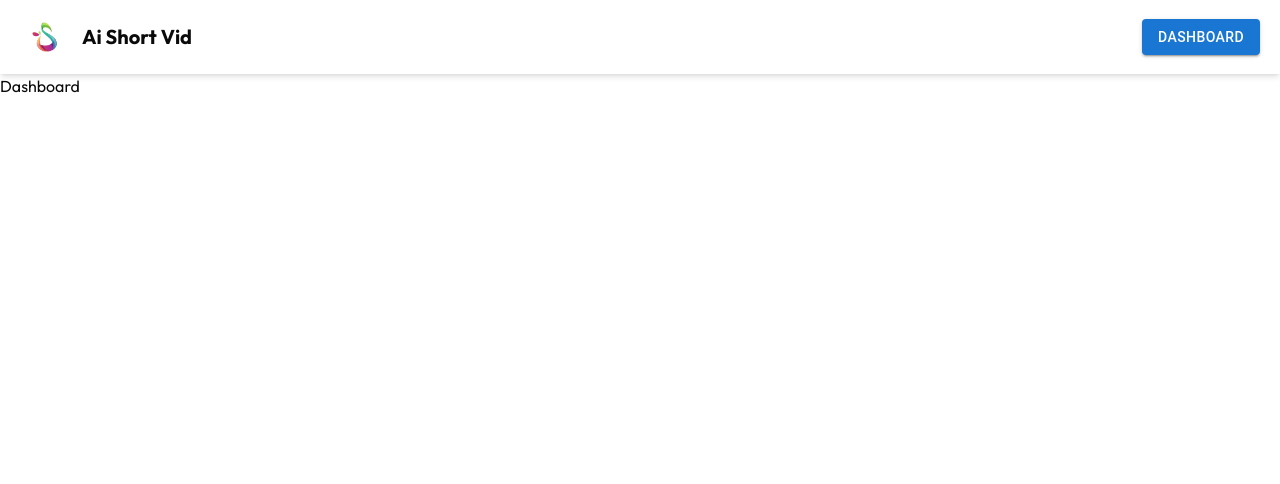
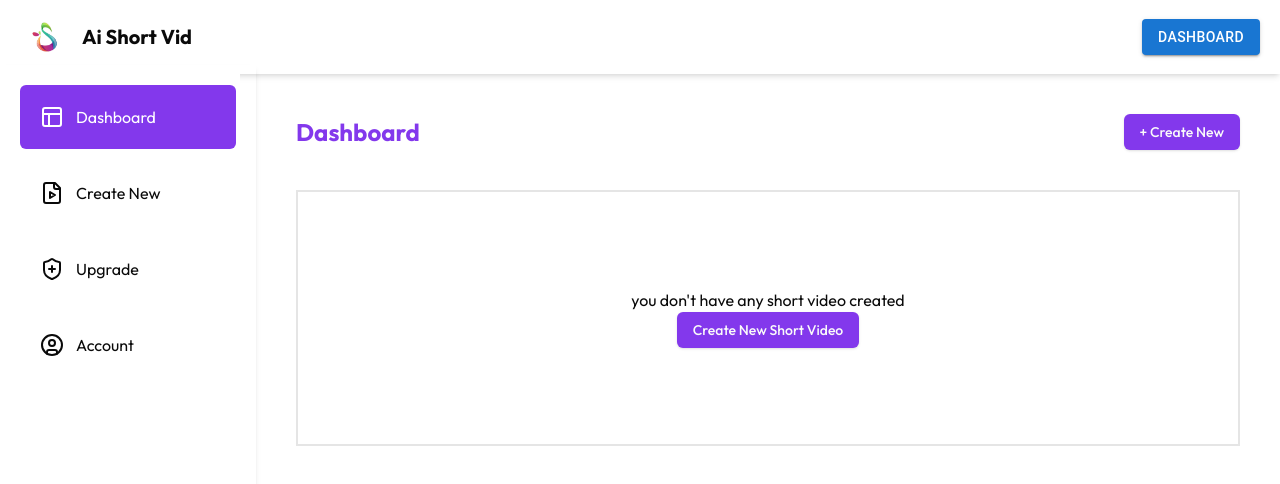
Before and after one commit to codersonamsingh/ai-uses-for-project, a Next.js app: page /dashboard in a window 1280 px wide. Shown: the top 484 px of the page. Built offline with nearby package versions, Linux system fonts and the light colour scheme; no server answers.

Commit message:
emptystate running

```diff
--- /dev/null
+++ b/app/dashboard/_components/EmptyState.jsx
@@ -0,0 +1,15 @@
+import React from 'react'
+import { Button } from '../../../@/components/ui/button'
+import Link from 'next/link'
+
+function EmptyState() {
+    return (
+        <div className='p-5 py-24 flex items-center flex-col mt-10 border-2 border-das'>
+            <h2>you don't have any short video created</h2>
+            <Link href={'/dashboard/create-new'}>
+            <Button>Create New Short Video</Button>
+            </Link>
+        </div>
+    )
+}
+export default EmptyState
--- a/app/dashboard/_components/Header.jsx
+++ b/app/dashboard/_components/Header.jsx
@@ -1,4 +1,5 @@
-import { UserButton } from '@clerk/nextjs';
+
+import { UserButton } from "@clerk/nextjs";
 import Button from '@mui/material/Button'; // Correctly importing Material-UI Button
 import Image from 'next/image';
 import React from 'react';
@@ -12,7 +13,7 @@ function Header() {
             </div>
             <div className='flex gap-3 items-center'>
                 <Button variant="contained">Dashboard</Button>
-                <UserButton />
+                <UserButton/>
             </div>
         </div>
     );
--- /dev/null
+++ b/app/dashboard/_components/SideNav.jsx
@@ -0,0 +1,56 @@
+"use client"
+import { CircleUser, FileVideo, PanelsTopLeft, ShieldPlus } from 'lucide-react'
+import Link from 'next/link'
+import { usePathname } from 'next/navigation'
+import React from 'react'
+
+function SideNav() {
+    const MenuOption=[
+        {
+            id:1,
+            name:'Dashboard',
+            path:'/dashboard',
+            icon:PanelsTopLeft
+        },
+        {
+            id:2,
+            name:'Create New',
+            path:'/dashboard/create-new',
+            icon:FileVideo
+        },
+        {
+            id:3,
+            name:'Upgrade',
+            path:'/upgrade',
+            icon:ShieldPlus
+        },
+        {
+            id:4,
+            name:'Account',
+            path:'/account',
+            icon:CircleUser
+        },
+    ]
+
+    const path=usePathname();
+    console.log(path)
+    return (
+        <div className='w-64 h-screen shadow-md p-5'>
+             <div className='grid gap-3'>
+            {MenuOption.map((item,index)=>(
+                <Link href={item.path} key={index}>
+               <div className={`flex items-center gap-3 p-5
+               hover:bg-primary hover:text-white
+               rounded-md cursor-pointer
+               ${path==item.path&&'bg-primary text-white'}`}>
+                    <item.icon/>
+                    <h2>{item.name}</h2>
+
+                </div>
+                </Link>
+            ))}
+            </div>
+            </div>
+    )
+}
+export default SideNav
--- /dev/null
+++ b/app/dashboard/create-new/_components/SelectTopic.jsx
@@ -0,0 +1,8 @@
+import React from 'react'
+
+function SelectTopic() {
+    return (
+    <div>SelectTopic</div>
+    )
+}
+export default SelectTopic
--- /dev/null
+++ b/app/dashboard/create-new/page.jsx
@@ -0,0 +1,23 @@
+import React from 'react'
+import SelectTopic from './_components/SelectTopic'
+
+function CreateNew() {
+    return (
+        <div className='md:px-20'>
+            <h2 className='font-bold text-4xl text-primary text-center'>Create New</h2>
+            <div>
+                {/* {Select Topic} */}
+                <SelectTopic/>
+
+                {/* {Select Style} */}
+
+                {/* {Duration} */}
+
+                {/* {Create Button} */}
+            </div>
+        </div>
+    )
+
+}
+
+export default CreateNew
--- a/app/dashboard/layout.jsx
+++ b/app/dashboard/layout.jsx
@@ -1,13 +1,19 @@
 import React from 'react'
 import Header from './_components/Header'
+import SideNav from './_components/SideNav'
 
 function DashboardLayout({children}) {
     return (
         <div>
+            <div className='hidden md:block h-screen bg-white fixed mt-[65px] w-60'>
+               <SideNav/>
+            </div>
            <div>
            <Header/>
+              <div className='md:ml-64 p-10'>
+              {children}
+              </div>
 
-            {children}
            </div>
         </div>
     )
--- a/app/dashboard/page.jsx
+++ b/app/dashboard/page.jsx
@@ -1,8 +1,22 @@
-import React, { Children } from 'react'
+"use client"
+import React,{ useState }  from 'react'
+import { Button } from '../../@/components/ui/button'
+import EmptyState from './_components/EmptyState';
 
 function Dashboard() {
+    const [videoList,setVideoList]=useState([]);
     return (
-        <div>Dashboard</div>
+        <div>
+            <div className='flex justify-between items-center'>
+                <h2 className='font-bold text-2xl text-primary'>Dashboard</h2>
+                <Button>+ Create New</Button>
+            </div>
+            {/* {Empty State} */}
+           {videoList?.length==0&& <div>
+              <EmptyState/>
+           </div>}
+        </div>
+
     )
 }
 
--- a/package.json
+++ b/package.json
@@ -11,7 +11,7 @@
     "db:studio": "drizzle-kit studio"
   },
   "dependencies": {
-    "@clerk/nextjs": "^5.7.3",
+    "@clerk/nextjs": "^5.7.5",
     "@emotion/react": "^11.13.3",
     "@emotion/styled": "^11.13.0",
     "@mui/material": "^6.1.6",
```
Also changed, not shown: 1 other file (tests, documents, lock files or other folders).
